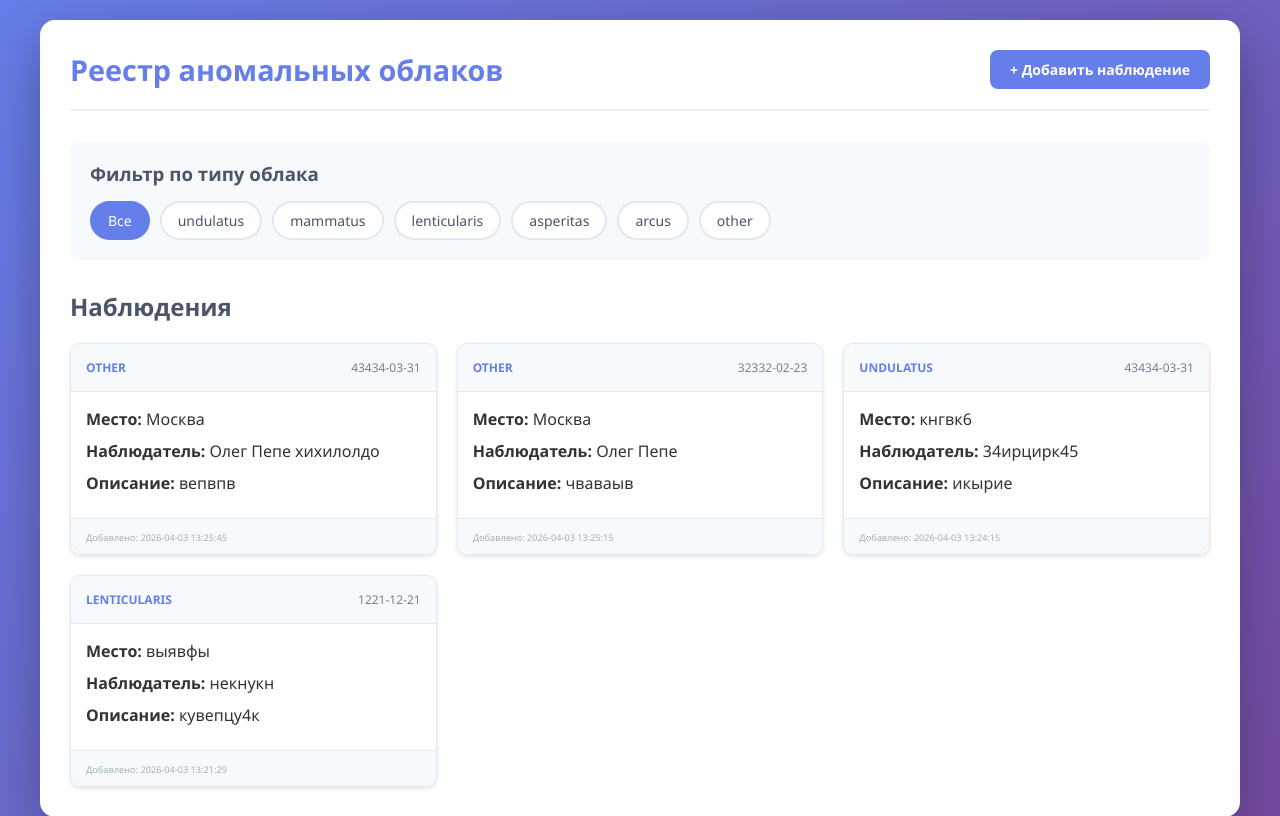
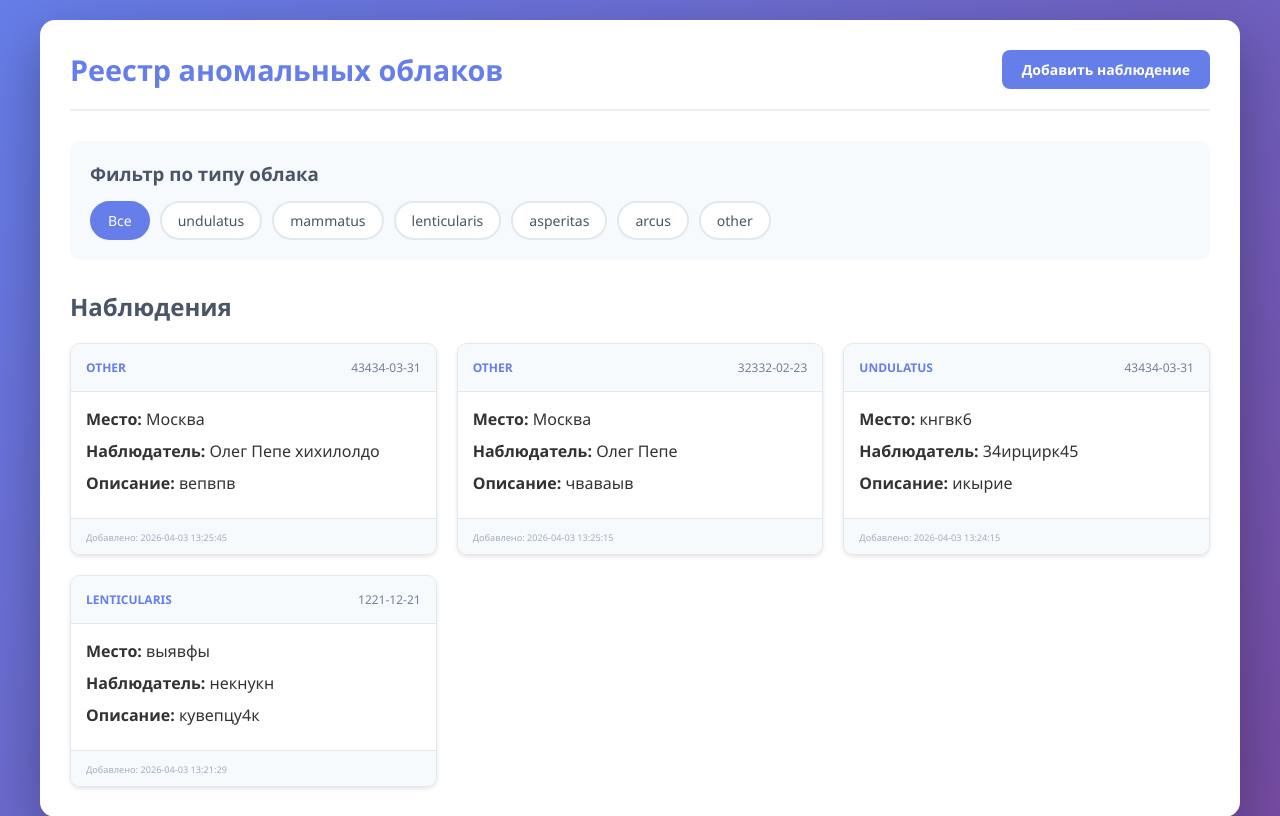
Before and after one commit to kirasavonicheva-hash/HTMLHomework, a Flask app: page / in a window 1280 px wide. Shown: the top 816 px of the page. Run offline with Flask 3, Linux system fonts and the light colour scheme; data comes from the database, SQL or seed files in the repository.

Commit message:
Update index.html

```diff
--- a/cloud/HTML/templates/index.html
+++ b/cloud/HTML/templates/index.html
@@ -10,7 +10,7 @@
     <div class="container">
         <header>
             <h1>Реестр аномальных облаков</h1>
-            <a href="{{ url_for('add_observation') }}" class="btn btn-primary">+ Добавить наблюдение</a>
+            <a href="{{ url_for('add_observation') }}" class="btn btn-primary">Добавить наблюдение</a>
         </header>
         <div class="filter-section">
             <h3>Фильтр по типу облака</h3>
```
